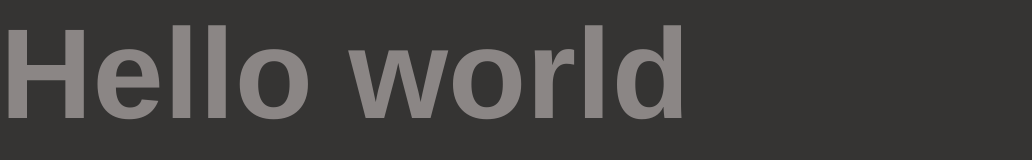
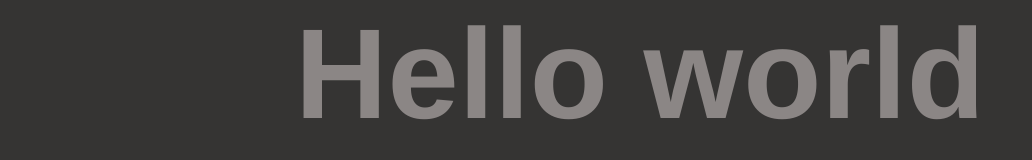
Before and after one commit to iaht/iaht.github.io, a plain HTML site: page index.html in a window 1280 px wide. Shown: the whole page, without its empty margins (0-1032 px from the left). Drawn offline with Linux system fonts and the light colour scheme.

Commit message:
:lipstick: Center-align the text

```diff
--- a/index.html
+++ b/index.html
@@ -1,2 +1,13 @@
 <!DOCTYPE html>
-<body style="background:#353433;font:bold 10vw Helvetica;display:flex;width:100%;height:100%;margin:0;padding:0;color:#8b8685">Hello world
+<title>iaht</title>
+<body style="background: #353433;
+             font: bold 10vw Helvetica, sans-serif;
+             display: flex;
+             align-items: center;
+             justify-content: center;
+             width: 100%;
+             height: 100%;
+             margin: 0;
+             padding: 0;
+             color: #8b8685">
+  Hello world
```
